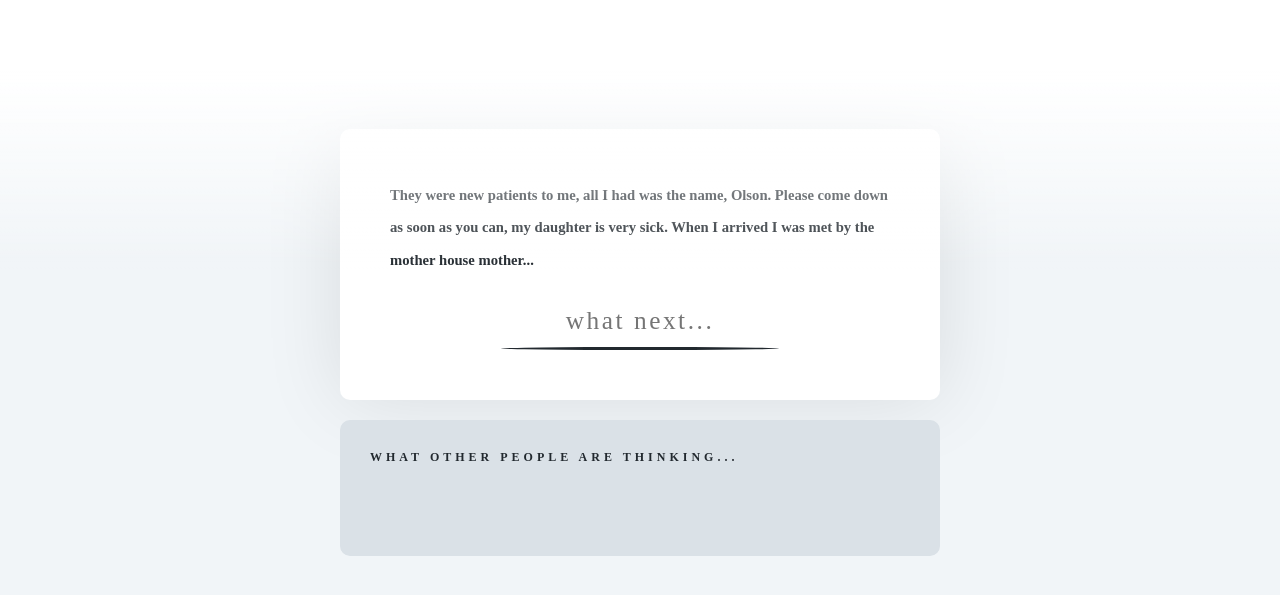
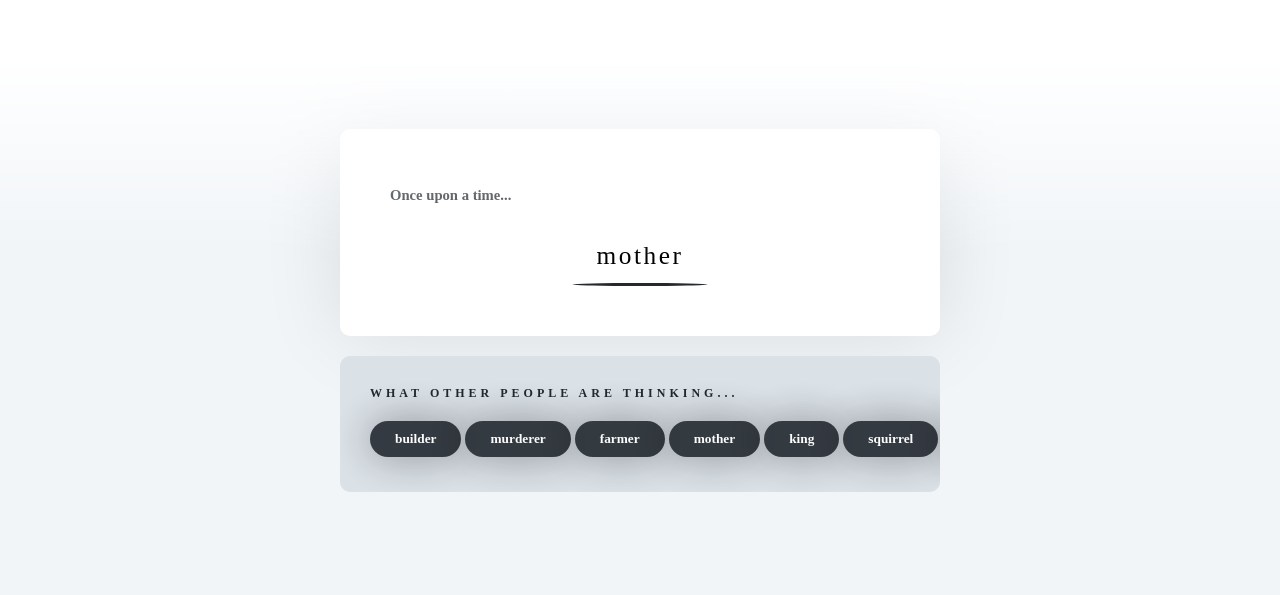
Before and after one commit to zakcutner/blocktales, a website built with webpack: page www/index.html in a window 1280 px wide. Both pictures are taken after a click on the item "mother". Shown: the part 91-686 px from the top of the page. Built offline with nearby package versions, Linux system fonts and the light colour scheme; a web font is replaced by a local one.

Commit message:
Removed testing code

```diff
--- a/www/index.html
+++ b/www/index.html
@@ -56,11 +56,7 @@
     </h1>
 
     <div class="page">
-      <p id="ledger">
-        They were new patients to me, all I had was the name, Olson. Please come
-        down as soon as you can, my daughter is very sick. When I arrived I was
-        met by the mother...
-      </p>
+      <p id="ledger">Once upon a time...</p>
       <form id="textForm">
         <div class="entry">
           <input
@@ -69,6 +65,7 @@
             placeholder="what next..."
             maxlength="20"
           />
+          <div class="border"></div>
         </div>
       </form>
     </div>
--- a/www/js/index.js
+++ b/www/js/index.js
@@ -1,17 +1,28 @@
 require("../scss/index.scss");
 var xss = require("xss");
 
+function loadLedger(data) {
+  $("#ledger").append(data);
+}
+
 function resizeInput() {
-  if ($("#textEntry").val().length == 0) $(".entry").css("width", "");
-  else $(".entry").css("width", $("#textEntry").val().length * 1.2 + 2 + "em");
+  if ($("#textEntry").val().length == 0) $(".entry .border").css("width", "");
+  else
+    $(".entry .border").css(
+      "width",
+      $("#textEntry").val().length * 1.2 + 2 + "em"
+    );
 }
 
 function verify(text) {
-  //TODO VERIFY TEXT
-  return true;
+  return validWord(
+    $("#ledger")
+      .text()
+      .substring(0, $("#ledger").text().length - 3),
+    text
+  );
 }
 
-add("house");
 addSuggestion("builder");
 
 function add(text) {
@@ -43,10 +54,6 @@ function erase(i) {
     setTimeout(erase, 1, i);
   }
 }
-
-setTimeout(function() {
-  addSuggestion("hello");
-}, 5000);
 
 function addSuggestion(text) {
   $("#suggestionList").prepend("<li>" + xss(text) + "</li>\n");
@@ -89,8 +96,7 @@ $("#textForm").submit(function(e) {
   }
 });
 
-var msg = new SpeechSynthesisUtterance($("p").text());
-
 $(document).dblclick(function() {
+  var msg = new SpeechSynthesisUtterance($("p").text());
   window.speechSynthesis.speak(msg);
 });
--- a/www/scss/index.scss
+++ b/www/scss/index.scss
@@ -29,11 +29,11 @@ body {
     top: 0;
     left: 0;
     right: 0;
-    height: 50vh;
+    height: 350px;
     background: linear-gradient(
       to bottom,
       rgba(white, 1) 40%,
-      rgba(white, 0) 90%
+      rgba(white, 0) 100%
     );
     z-index: 10;
   }
@@ -63,22 +63,22 @@ h1 {
   display: inline-block;
   position: relative;
   padding-bottom: 10px;
-  width: 19em;
-  transition: 0.1s ease width;
 
-  &:after {
-    content: "";
+  .border {
     position: absolute;
 
     bottom: 0;
-    left: 0;
-    right: 0;
+    left: 50%;
+    transform: translateX(-50%);
 
     height: 3px;
+    width: 19em;
     border-radius: 50%;
 
     background: $black;
     z-index: 100;
+
+    transition: 0.1s ease width;
   }
 }
 
@@ -120,17 +120,6 @@ form {
     position: relative;
     z-index: 9;
   }
-}
-
-.entry {
-  /*
-  border-bottom-style: solid;
-  border-bottom: 3px;
-  border-top: 0px;
-  border-left: 0px;
-  border-right: 0px;
-  border-color: #000;
-  */
 }
 
 canvas {
```
